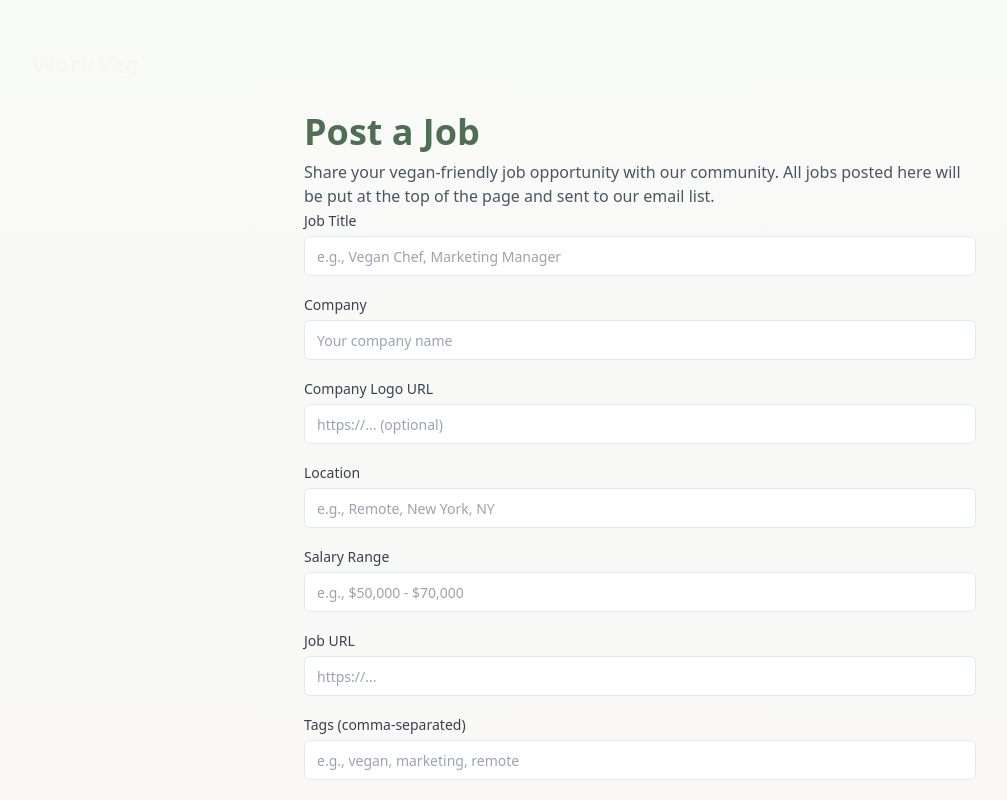
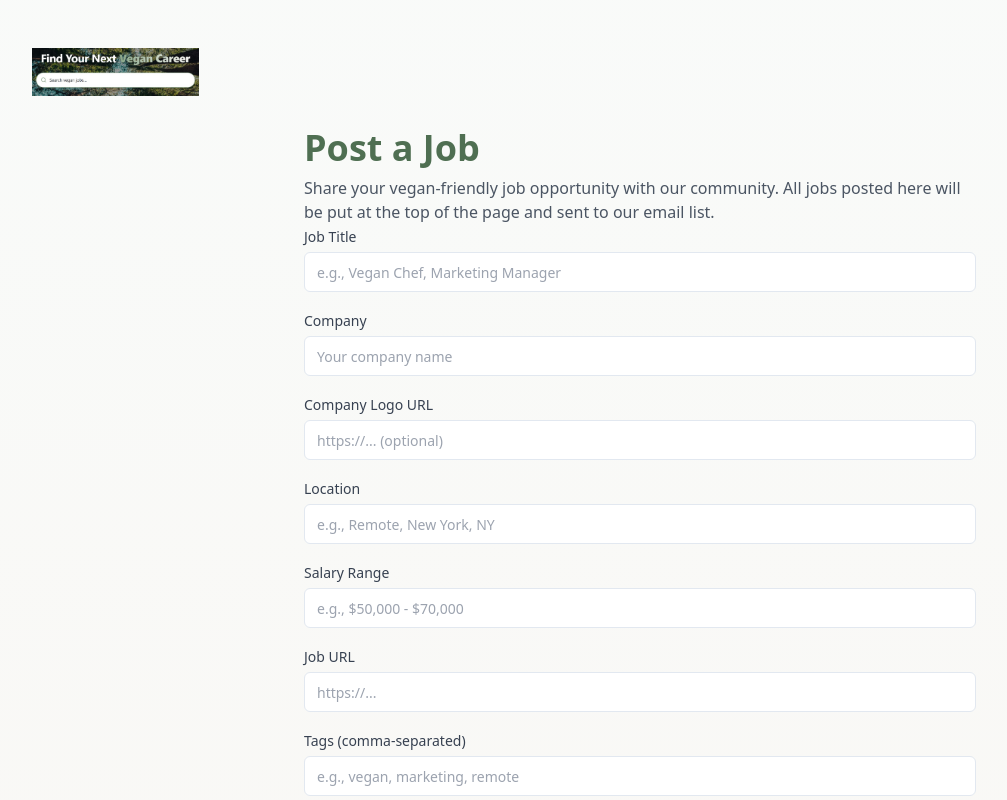
Before and after one commit to JaredStivala/vegan-job-harbor, a React (Vite) app: page /post-job in a window 1280 px wide. Shown: the top 800 px of the page, without its empty margins (0-1007 px from the left). Built offline with nearby package versions, Linux system fonts and the light colour scheme.

Commit message:
Change website logo
Updated the website logo in the application to a new design as per the request.
[skip gpt_engineer]

```diff
--- a/src/components/Logo.tsx
+++ b/src/components/Logo.tsx
@@ -3,12 +3,11 @@ import { Link } from "react-router-dom";
 export const Logo = () => {
   return (
     <Link to="/" className="flex items-center gap-0.5">
-      <span className="text-2xl font-extrabold text-cream">
-        Work
-      </span>
-      <span className="text-2xl font-extrabold text-cream italic">
-        Veg
-      </span>
+      <img
+        src="/lovable-uploads/dcad0a79-71e5-4918-8b78-7638d2329569.png"
+        alt="WorkVeg Logo"
+        className="h-12 object-contain"
+      />
     </Link>
   );
 };
```
Also changed, not shown: public/lovable-uploads/dcad0a79-71e5-4918-8b78-7638d2329569.png (added).
